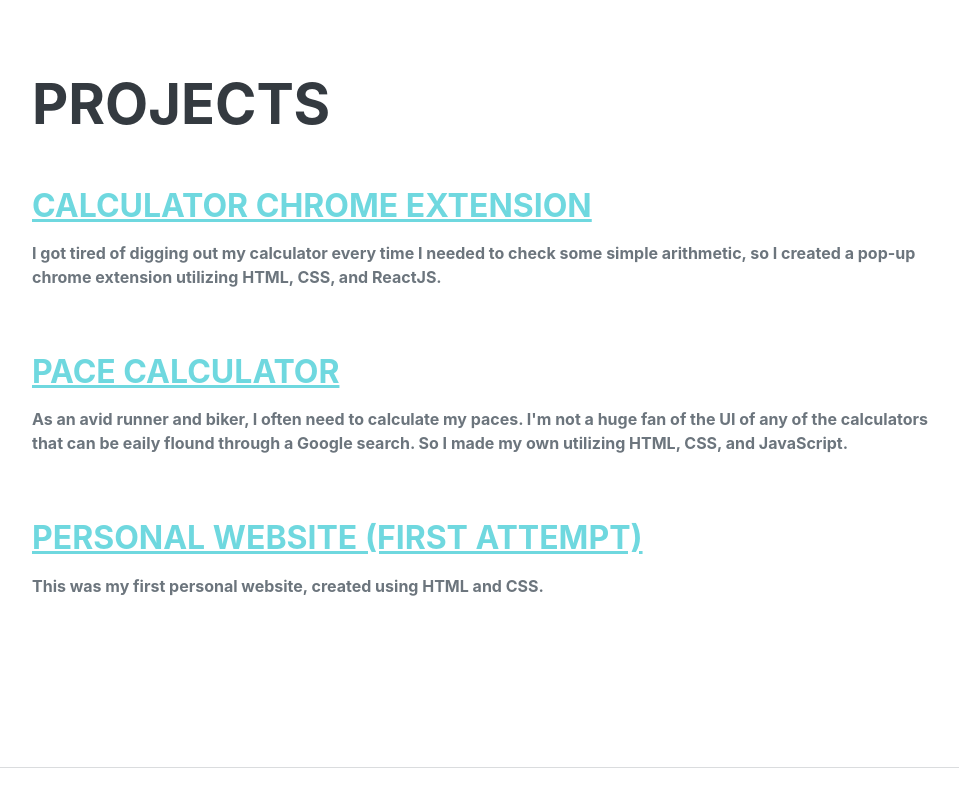
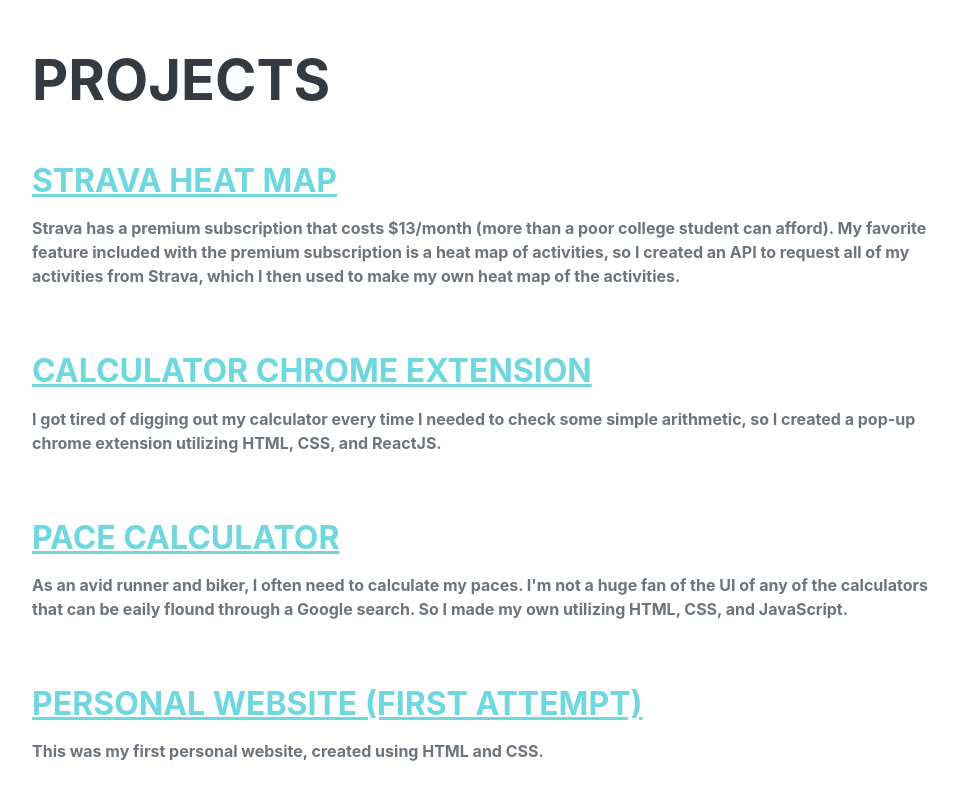
Before and after one commit to will-hagedorn/will-hagedorn.github.io, a plain HTML site: page index.html in a window 1280 px wide. Shown: the part 4143-4943 px from the top of the page, without its empty margins (288-1247 px from the left). Before the commit the page ends 4911 px from the top, so only its background shows below. Drawn offline with nearby package versions, Linux system fonts and the light colour scheme; a web font is replaced by a local one.

Commit message:
Update index.html

```diff
--- a/index.html
+++ b/index.html
@@ -195,6 +195,18 @@
 
                     <div class="d-flex flex-column flex-md-row justify-content-between mb-5">
                         <div class="flex-grow-1">
+                            <h3 class="mb-0"><a href="https://github.com/will-hagedorn/CalculatorChromeExtension">Strava Heat Map</a></h3>
+                            <div class="subheading mb-3"></div>
+                              <p><strong> Strava has a premium subscription that costs $13/month (more than a poor college student can afford).
+                                  My favorite feature included with the premium subscription is a heat map of activities, so I created an API to request all of my activities
+                                  from Strava, which I then used to make my own heat map of the activities.
+                                 </strong>
+                            </p>
+                        </div>
+                    </div>
+
+                    <div class="d-flex flex-column flex-md-row justify-content-between mb-5">
+                        <div class="flex-grow-1">
                             <h3 class="mb-0"><a href="https://github.com/will-hagedorn/CalculatorChromeExtension">Calculator Chrome Extension</a></h3>
                             <div class="subheading mb-3"></div>
                               <p><strong> I got tired of digging out my calculator every time I needed to check some simple arithmetic,
```
